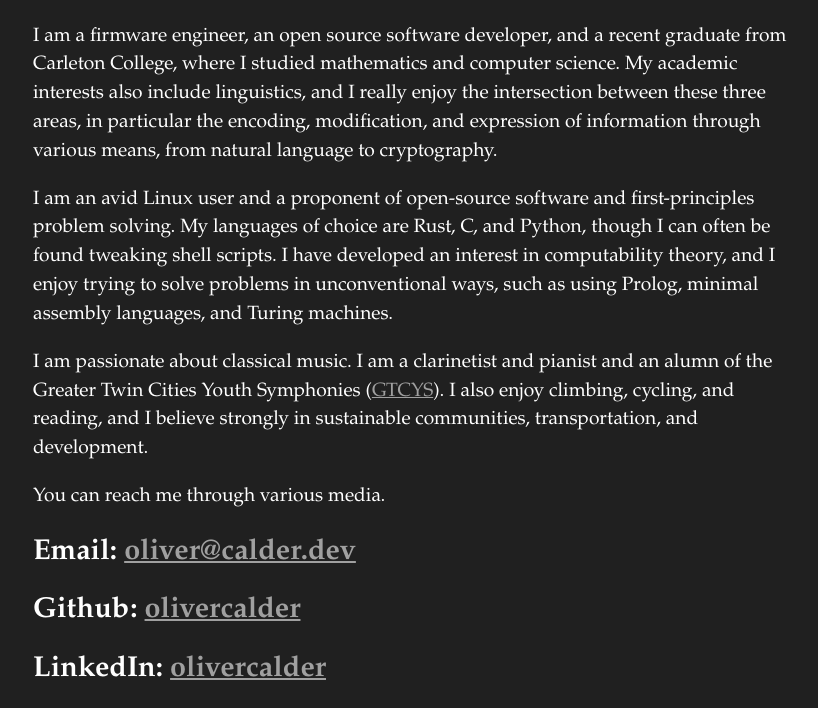
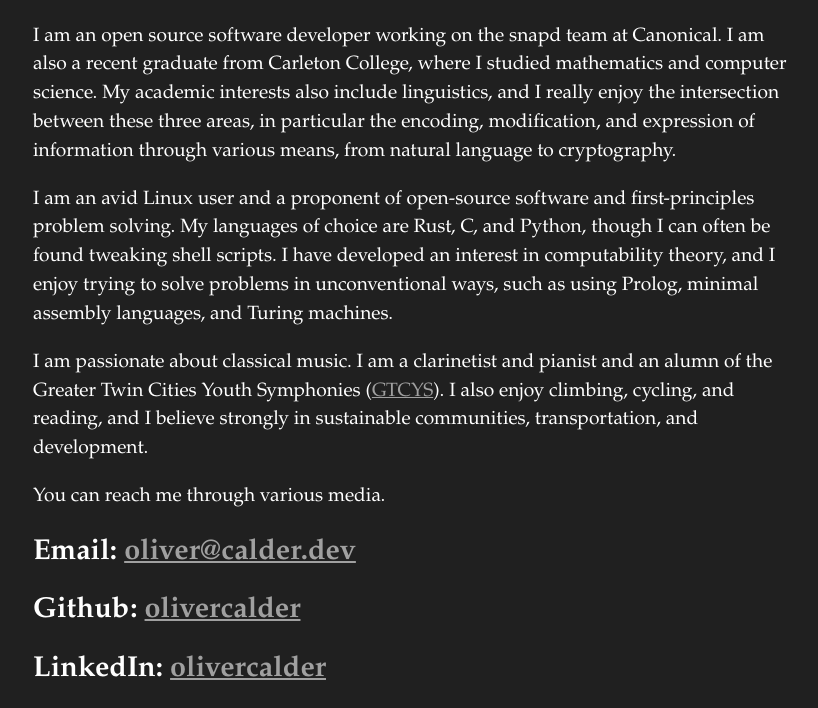
Before and after one commit to olivercalder/calder.dev, a plain HTML site: page index.html in a window 1280 px wide. Shown: the part 75-783 px from the top of the page, without its empty margins (223-1041 px from the left). Drawn offline with Linux system fonts and the light colour scheme.

Commit message:
Minimally updated my job description
Signed-off-by: Oliver Calder <oliver@calder.dev>

```diff
--- a/index.html
+++ b/index.html
@@ -9,7 +9,8 @@
 <h1>Oliver Calder</h1>
 
 <p>
-I am a firmware engineer, an open source software developer, and a recent graduate from Carleton College, where I studied mathematics and computer science.
+I am an open source software developer working on the snapd team at Canonical.
+I am also a recent graduate from Carleton College, where I studied mathematics and computer science.
 My academic interests also include linguistics, and I really enjoy the intersection between these three areas, in particular the encoding, modification, and expression of information through various means, from natural language to cryptography.
 </p>
 
```
